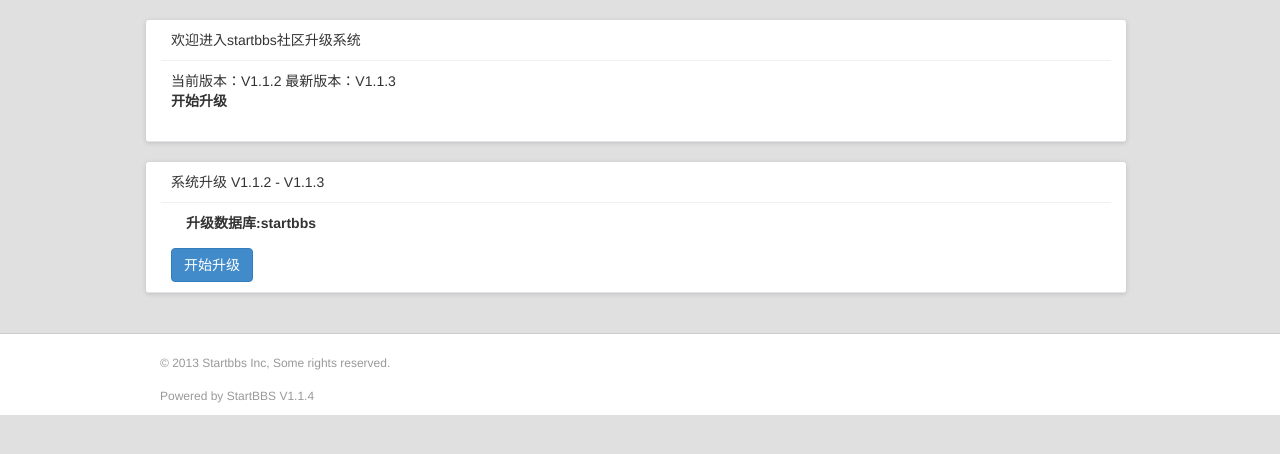
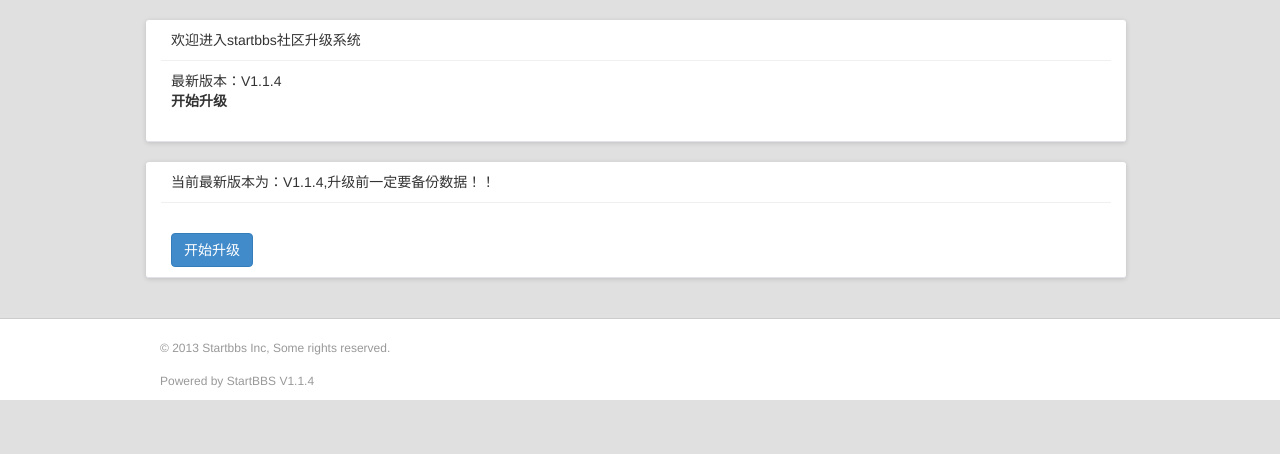
Before and after one commit to startbbs/startbbs, a CodeIgniter app: page /index.php/upgrade/index in a window 1280 px wide. Shown: the part 50-504 px from the top of the page. Run offline with CodeIgniter, Linux system fonts and the light colour scheme.

Commit message:
更新升级文件

```diff
--- a/app/config/myconfig.php
+++ b/app/config/myconfig.php
@@ -12,5 +12,5 @@ $config = array (
   'themes' => 'default',
   'logo' => 'Start<span class=\'green\'>BBS</span>',
   'auto_tag' => 'on',
-  'encryption_key' => 'a2ecea86bc8192937a8b3bf1c41ab0f7',
+  'encryption_key' => '4e3d80abf8a003ec08fdfff90e37d141',
 );
--- a/app/controllers/upgrade.php
+++ b/app/controllers/upgrade.php
@@ -17,41 +17,57 @@ class Upgrade extends Other_Controller
 	}
 	public function index ()
 	{
-		$data['old_version'] = 'V1.1.2';
-		$data['new_version'] = 'V1.1.3';
-		if($data['new_version']==$data['old_version']){
-			$data['msg'] = '您的版本为最新版，无需升级';
+		$data['new_version'] = 'V1.1.4';
+		$data['version_msg'] = '当前最新版本为：'.$data['new_version'].',升级前一定要备份数据！！';
+		$data['post']=$this->input->post('do_upgrade');
+		if($data['post']){
+			$data['msg_status']=1;
+			$this->_do_upgrade ();
+			$data['msg'] = '<span class="red">升级完成</a>';
+			unlink(FCPATH.'/app/controllers/upgrade.php');
+			$this->load->view('upgrade',$data);
+			exit;
 		} else{
 			$data['msg'] = '开始升级';
+			$this->load->view('upgrade',$data);
 		}
-		$data['log'] = '';
-		$this->load->view('upgrade',$data);
+
 	}
 
-	public function do_upgrade ()
+	function _do_upgrade ()
 	{
-		$del1=unlink(FCPATH.'/static/common/css/bootstrap-responsive.min.css');
-		$del2=unlink(FCPATH.'/static/common/js/jquery-1.9.1.min.js');
-		$del3=unlink(FCPATH.'/themes/default/install_step.php');
-		$del4=unlink(FCPATH.'/system/core/Startbbs.php');
-		$del5=unlink(FCPATH.'/uploads/files');
-		if($del1 && $del2 && $del3 && $del4 && $del5){
-			$data['msg_1'] = '删除无用文件';
+		$file1=FCPATH.'static/common/css/bootstrap-responsive.min.css';
+		if(file_exists($file1))
+		$del1=unlink($file1);
+		$file2=FCPATH.'static/common/js/jquery-1.9.1.min.js';
+		if(file_exists($file2))
+		$del2=unlink($file2);
+		$file3=FCPATH.'themes/default/install_step.php';
+		if(file_exists($file3))
+		$del3=unlink($file3);
+		$file4=FCPATH.'system/core/Startbbs.php';
+		if(file_exists($file4))
+		$del4=unlink($file4);
+		$file5=FCPATH.'uploads/files';
+		if(file_exists($file5))
+		$del5=unlink($file5);
+		$file6=FCPATH.'static/common/css/ie.css';
+		if(file_exists($file6))
+		$del1=unlink($file6);
+
+		if(@$del1 || @$del2 || @$del3 || @$del4 || @$del5 || @$del6){
+			$data['msg_1']='删除无用文件';
 		}
+
 		$encryption_key= md5(uniqid());
 		if($this->config->update('myconfig','encryption_key',$encryption_key)){
-			$data['msg_2'] = '生成安全码成功';
+			$data['msg_2']='生成安全码成功';
 		}
-		if($this->config->update('version','sys_version','V1.1.3')){
-			$data['msg_v'] = '版本号更新成功';
-		}
-		//if(unlink(FCPATH.'/app/controllers/upgrade.php')){
-		//	$data['msg_del'] = '删除升级文件';
-			$data['msg_done'] = '升级完成...';
-		//}
-		$data['msg_error'] = '升级失败';
 
-		exit(json_encode($data));
+		//$this->session->set_flashdata('msg_error', '升级失败');
+		$data['msg_done']='升级成功';
+
+		//exit(json_encode($data));
 	}
 
 	function deldir($dir) {
--- a/static/common/css/ie.css
+++ /dev/null
@@ -1,6 +0,0 @@
-@charset "utf-8";
-@-webkit-viewport   { width: device-width; }
-@-moz-viewport      { width: device-width; }
-@-ms-viewport       { width: device-width; }
-@-o-viewport        { width: device-width; }
-@viewport           { width: device-width; }
--- a/themes/default/upgrade.php
+++ b/themes/default/upgrade.php
@@ -6,29 +6,7 @@
 <meta content='True' name='HandheldFriendly'>
 <meta content='width=device-width, initial-scale=1.0' name='viewport'>
 <title>升级 - 管理后台 - Startbbs开源轻量社区系统</title>
-<?php $this->load->view ( 'header-meta' ); ?>
-<script type="text/javascript">
-$(document).ready(function() {
-	$("#do_upgrade").click(function(){
-    $.ajax({
-		type:"GET",
-		url:"<?php echo site_url()?>/upgrade/do_upgrade",
-		dataType: "json",
-		success: function(data){
-				var msg=data.success;
-				$("#result_1").append(data.msg_1).fadeIn(2000);
-				$("#result_2").append(data.msg_2).fadeIn(3000);
-				$("#result_v").append(data.msg_v).fadeIn(4000);
-				//$("#result_del").append(data.msg_del).fadeIn(5000);
-				$("#result_error").append(data.msg_error).fadeIn(6000);
-				$("#done").append(data.msg_done).fadeIn(7000);
-				$("#do_upgrade").fadeOut(8000);
-				$("#home").fadeIn(9000);
-		}
-	})
-});
-});
-</script>
+<?php $this->load->view ( 'header-meta' );?>
 </head>
 <body id="startbbs">
 <div class="navbar navbar-inverse navbar-static-top navbar-fixed-top">
@@ -58,7 +36,7 @@ $(document).ready(function() {
 欢迎进入startbbs社区升级系统
 </div>
 <div class='inner'>
-<span>当前版本：<?php echo $old_version;?> 最新版本：<?php echo $new_version;?></span>
+<span>最新版本：<?php echo $new_version;?></span>
 <dl>
 <dt><?php echo $msg;?></dt>
 <dd></dd>
@@ -66,43 +44,48 @@ $(document).ready(function() {
 </div>
 </div>
 </div>
-<?php if($new_version!=$old_version){?>
-<form action="<?php echo site_url('install/step');?>" class="form-horizontal" method="post" id="dbform">
 <div class='row'>
 <div class='box col-md-12'>
 <div class='cell'>
-系统升级 <?php echo $old_version;?> - <?php echo $new_version;?>
+<?php echo $version_msg;?>
 </div>
 <div class='inner'>
 <div class='form-group'>
     <dl class="dl-horizontal">
-    <dt>升级数据库:<?php echo $this->db->database;?></dt>
-    <dd id="result_1" style="display:none" class="green"></dd>
-    <dt></dt>
-    <dd id="result_2" style="display:none" class="green"></dd>
-    <dt></dt>
-    <dd id="result_v" style="display:none" class="green"></dd>
-    <!--<dt></dt>
-    <dd id="result_del" style="display:none" class="green"></dd>-->
-    <dt></dt>
-    <dd id="result_error" style="display:none" class="red"></dd>
-    <dt></dt>
-    <dd id="done" style="display:none" class="red"></dd>
+<?php if(@$msg_1){?>
+<dt>升级记录：</dt>
+<dd class="green"><?php echo $msg_1;?></dd>
+<?php }?>
+<?php if(@$msg_2){?>
+<dt></dt>
+<dd class="green"><?php echo $msg_2;?></dd>
+<?php }?>
+<?php if(@$msg_error){?>
+<dt></dt>
+<dd class="green"><?php echo $msg_error;?></dd>
+<?php }?>
+<?php if(@$msg_done){?>
+<dt></dt>
+<dd class="green"><?php echo $msg_done;?></dd>
+<?php }?>
     </dl>
 </div>
 <div class='form-actions'>
-<a id="do_upgrade" class="left btn btn-white btn-primary"><span>开始升级</span></a>
-
+<?php if(!@$post){?>
+<form method="post" action="<?php echo site_url('upgrade/index/');?>">
+<input type="submit" name="do_upgrade" value="开始升级" class="left btn btn-white btn-primary"/>
+</form>
+<?php } else{?>
 <!--<input id="btnSubmit" class="btn btn-white btn-primary" name="commit" type="submit" value="下一步" />-->
-<a href="/" id="home" class="left btn btn-white btn-primary" style="display:none;"><span>进入首页</span></a>
+<a href="<?php echo site_url();?>" id="home" class="left btn btn-white btn-primary"><span>进入首页</span></a>
+<?php }?>
 </div>
 
 
 </div>
 </div>
 </div>
-</form>
-<?php }?>
+
 </div>
 </div></div></div>
 <div id='footer'>
```
Also changed, not shown: 3 other files.
